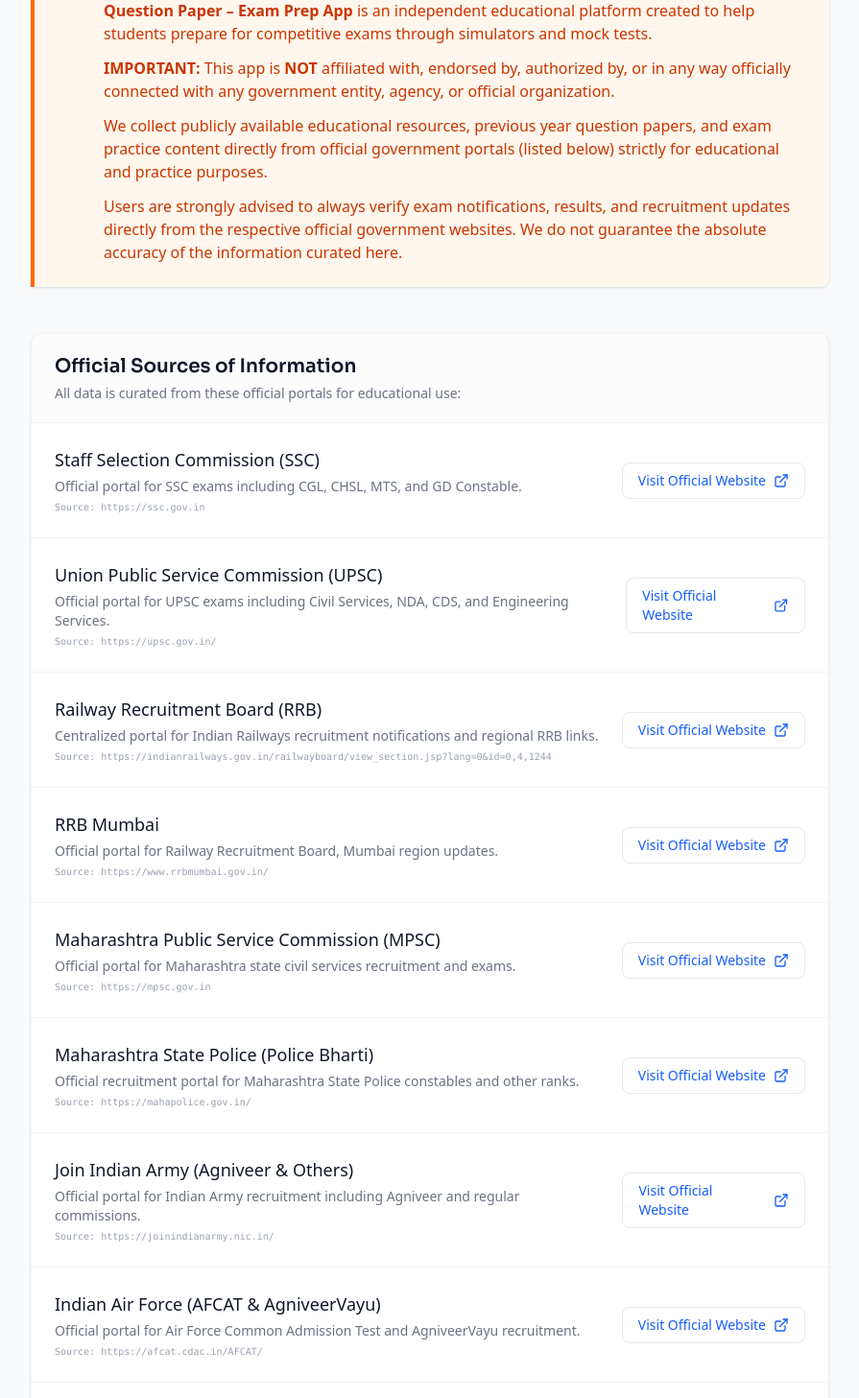
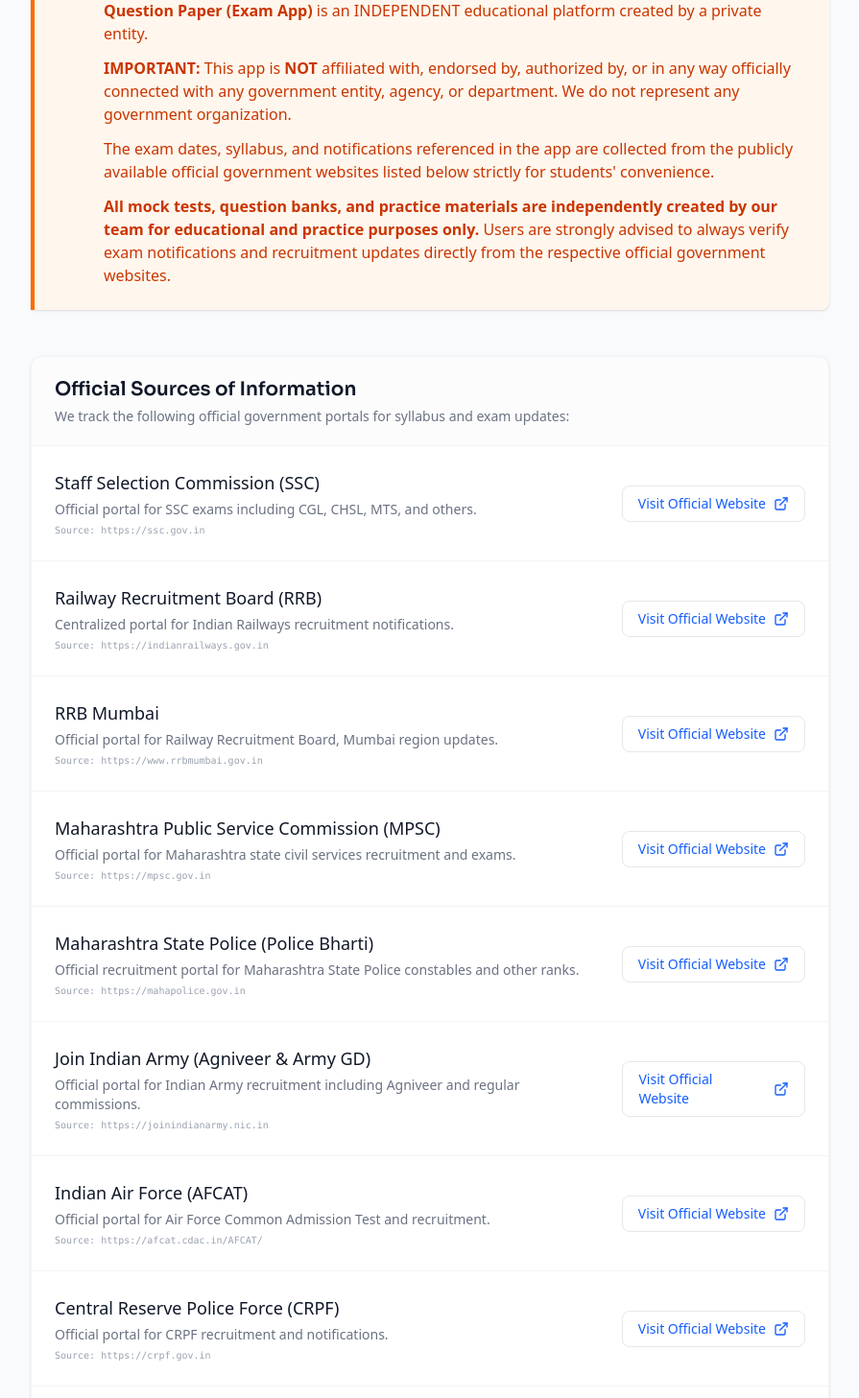
Before and after one commit to SanketsCode/QuestionPaperWeb, a Next.js app: page /sources in a window 1280 px wide. Shown: the part 353-1810 px from the top of the page at 96% size, without its empty margins (192-1087 px from the left). Built offline with nearby package versions, Linux system fonts and the light colour scheme.

Commit message:
Updated : Sources Fix

```diff
--- a/app/(public)/sources/page.tsx
+++ b/app/(public)/sources/page.tsx
@@ -7,23 +7,17 @@
       name: "Staff Selection Commission (SSC)",
       url: "https://ssc.gov.in",
       description:
-        "Official portal for SSC exams including CGL, CHSL, MTS, and GD Constable.",
-    },
-    {
-      name: "Union Public Service Commission (UPSC)",
-      url: "https://upsc.gov.in/",
-      description:
-        "Official portal for UPSC exams including Civil Services, NDA, CDS, and Engineering Services.",
+        "Official portal for SSC exams including CGL, CHSL, MTS, and others.",
     },
     {
       name: "Railway Recruitment Board (RRB)",
-      url: "https://indianrailways.gov.in/railwayboard/view_section.jsp?lang=0&id=0,4,1244",
+      url: "https://indianrailways.gov.in",
       description:
-        "Centralized portal for Indian Railways recruitment notifications and regional RRB links.",
+        "Centralized portal for Indian Railways recruitment notifications.",
     },
     {
       name: "RRB Mumbai",
-      url: "https://www.rrbmumbai.gov.in/",
+      url: "https://www.rrbmumbai.gov.in",
       description:
         "Official portal for Railway Recruitment Board, Mumbai region updates.",
     },
@@ -35,31 +29,30 @@
     },
     {
       name: "Maharashtra State Police (Police Bharti)",
-      url: "https://mahapolice.gov.in/",
+      url: "https://mahapolice.gov.in",
       description:
         "Official recruitment portal for Maharashtra State Police constables and other ranks.",
     },
     {
-      name: "Join Indian Army (Agniveer & Others)",
-      url: "https://joinindianarmy.nic.in/",
+      name: "Join Indian Army (Agniveer & Army GD)",
+      url: "https://joinindianarmy.nic.in",
       description:
         "Official portal for Indian Army recruitment including Agniveer and regular commissions.",
     },
     {
-      name: "Indian Air Force (AFCAT & AgniveerVayu)",
+      name: "Indian Air Force (AFCAT)",
       url: "https://afcat.cdac.in/AFCAT/",
       description:
-        "Official portal for Air Force Common Admission Test and AgniveerVayu recruitment.",
+        "Official portal for Air Force Common Admission Test and recruitment.",
     },
     {
-      name: "MyGov.in",
-      url: "https://www.mygov.in/",
-      description:
-        "Government of India's citizen engagement and information platform.",
+      name: "Central Reserve Police Force (CRPF)",
+      url: "https://crpf.gov.in",
+      description: "Official portal for CRPF recruitment and notifications.",
     },
     {
       name: "National Career Service (NCS)",
-      url: "https://www.ncs.gov.in/",
+      url: "https://www.ncs.gov.in",
       description:
         "A primary portal for various government job notifications and career services.",
     },
@@ -93,9 +86,9 @@
             </h1>
             <p className="text-lg text-gray-600 max-w-2xl mx-auto">
               Transparency is our priority. Below you will find the official
-              sources of the information we provide in our app, along with
-              important disclaimers regarding our service as an independent
-              educational platform.
+              sources of the exam information we track, along with important
+              disclaimers regarding our service as an independent educational
+              platform.
             </p>
           </div>
 
@@ -111,29 +104,30 @@
                 </h3>
                 <div className="text-orange-700 space-y-3 font-medium">
                   <p>
-                    <strong>Question Paper – Exam Prep App</strong> is an
-                    independent educational platform created to help students
-                    prepare for competitive exams through simulators and mock
-                    tests.
+                    <strong>Question Paper (Exam App)</strong> is an INDEPENDENT
+                    educational platform created by a private entity.
                   </p>
                   <p>
                     <strong>IMPORTANT:</strong> This app is <strong>NOT</strong>{" "}
                     affiliated with, endorsed by, authorized by, or in any way
                     officially connected with any government entity, agency, or
-                    official organization.
+                    department. We do not represent any government organization.
                   </p>
                   <p>
-                    We collect publicly available educational resources,
-                    previous year question papers, and exam practice content
-                    directly from official government portals (listed below)
-                    strictly for educational and practice purposes.
+                    The exam dates, syllabus, and notifications referenced in
+                    the app are collected from the publicly available official
+                    government websites listed below strictly for students'
+                    convenience.
                   </p>
                   <p>
+                    <strong>
+                      All mock tests, question banks, and practice materials are
+                      independently created by our team for educational and
+                      practice purposes only.
+                    </strong>{" "}
                     Users are strongly advised to always verify exam
-                    notifications, results, and recruitment updates directly
-                    from the respective official government websites. We do not
-                    guarantee the absolute accuracy of the information curated
-                    here.
+                    notifications and recruitment updates directly from the
+                    respective official government websites.
                   </p>
                 </div>
               </div>
@@ -147,8 +141,8 @@
                 Official Sources of Information
               </h2>
               <p className="text-sm text-gray-500 mt-1">
-                All data is curated from these official portals for educational
-                use:
+                We track the following official government portals for syllabus
+                and exam updates:
               </p>
             </div>
 
```
